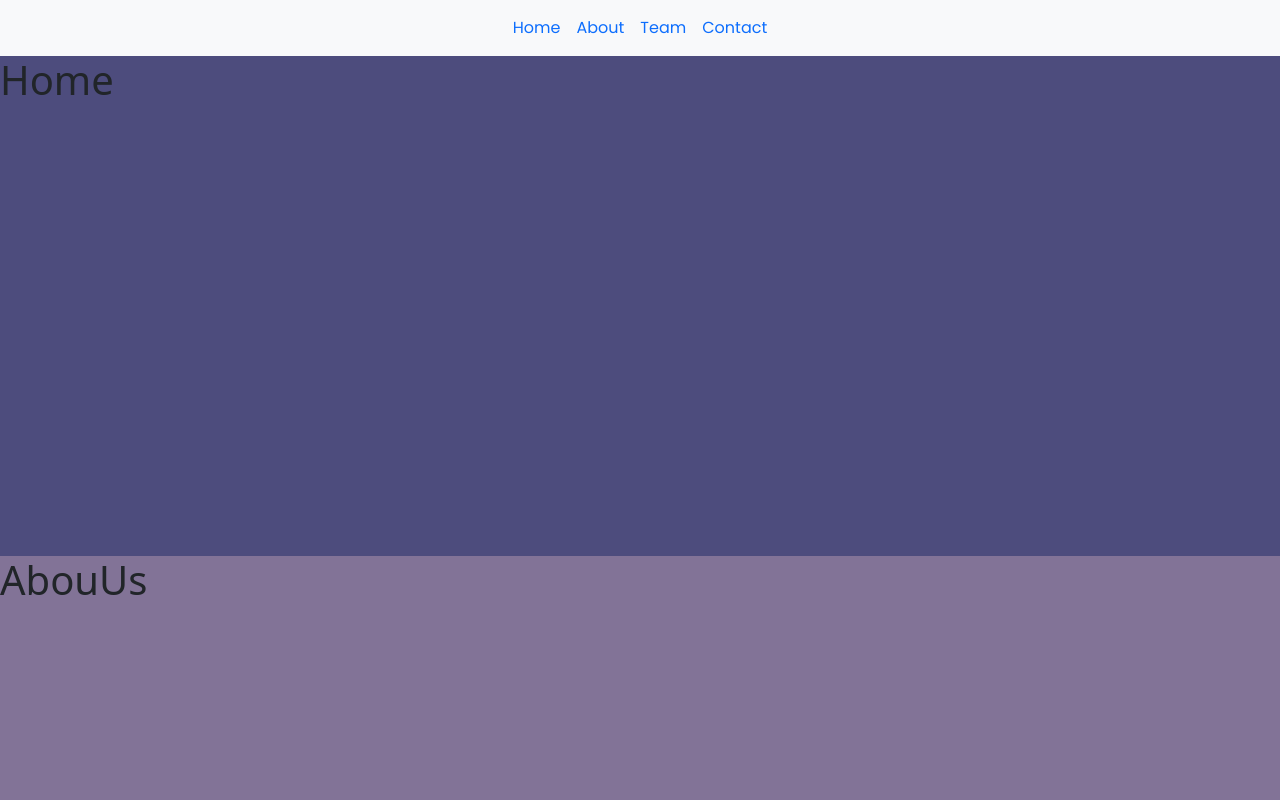
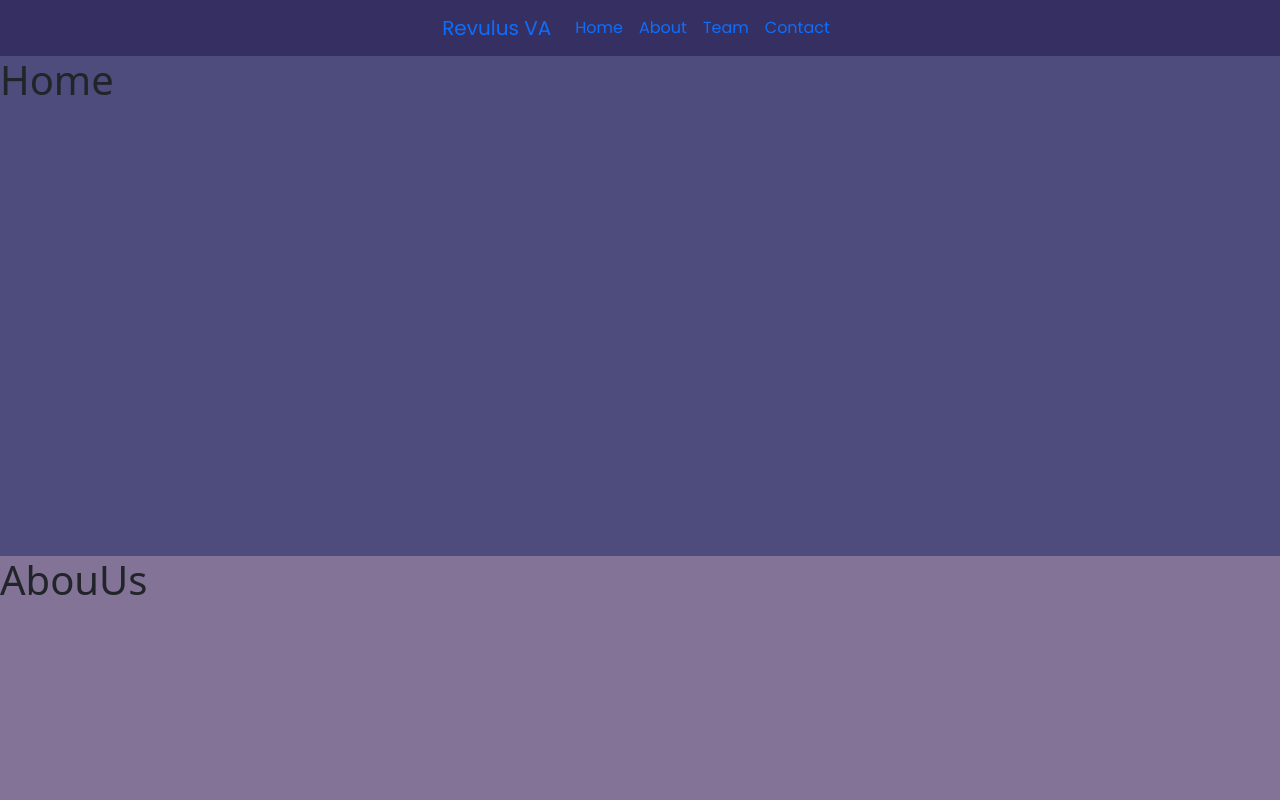
Before and after one commit to programmergeeks/revulus_va_webapp, a React (Create React App) app: page / in a window 1280 px wide. Shown: the top 800 px of the page. Built offline with nearby package versions, Linux system fonts and the light colour scheme.

Commit message:
-Code changes on Navbar

```diff
--- a/src/components/Navbar.tsx
+++ b/src/components/Navbar.tsx
@@ -1,10 +1,19 @@
 import { Link } from 'react-scroll'
 function Navbar() {
+
+    const scrollUp = () => {
+        window.scrollTo({
+            top: 0,
+            behavior: 'smooth',
+        });
+    };
     return (
-        <nav className="navbar navbar-expand-sm bg-light justify-content-center">
+        <>
+            <nav className="navbar navbar-expand-sm justify-content-center">
+                <a className='navbar-brand justify-self-start' onClick={scrollUp}>Revulus VA</a>
                 <ul className="navbar-nav">
                     <li className='nav-item'>
-                    <Link className='nav-link' duration={100} activeClass="active"  to="home" spy={true} smooth={true}>Home</Link>
+                        <Link className='nav-link' duration={100} activeClass="active" to="home" spy={true} smooth={true}>Home</Link>
                     </li>
                     <li>
                         <Link className='nav-link' duration={100} to="about" spy={true} smooth={true}>About</Link>
@@ -17,6 +26,7 @@ function Navbar() {
                     </li>
                 </ul>
             </nav>
+        </>
     );
 }
 export default Navbar;
--- a/src/pages/Home.tsx
+++ b/src/pages/Home.tsx
@@ -1,6 +1,6 @@
 
 export default function Home() {
   return (
-    <h1>Home</h1>
+    <h1 style={{}}>Home</h1>
   )
 }
```
Lines whose indentation alone changed are shown as unchanged.
